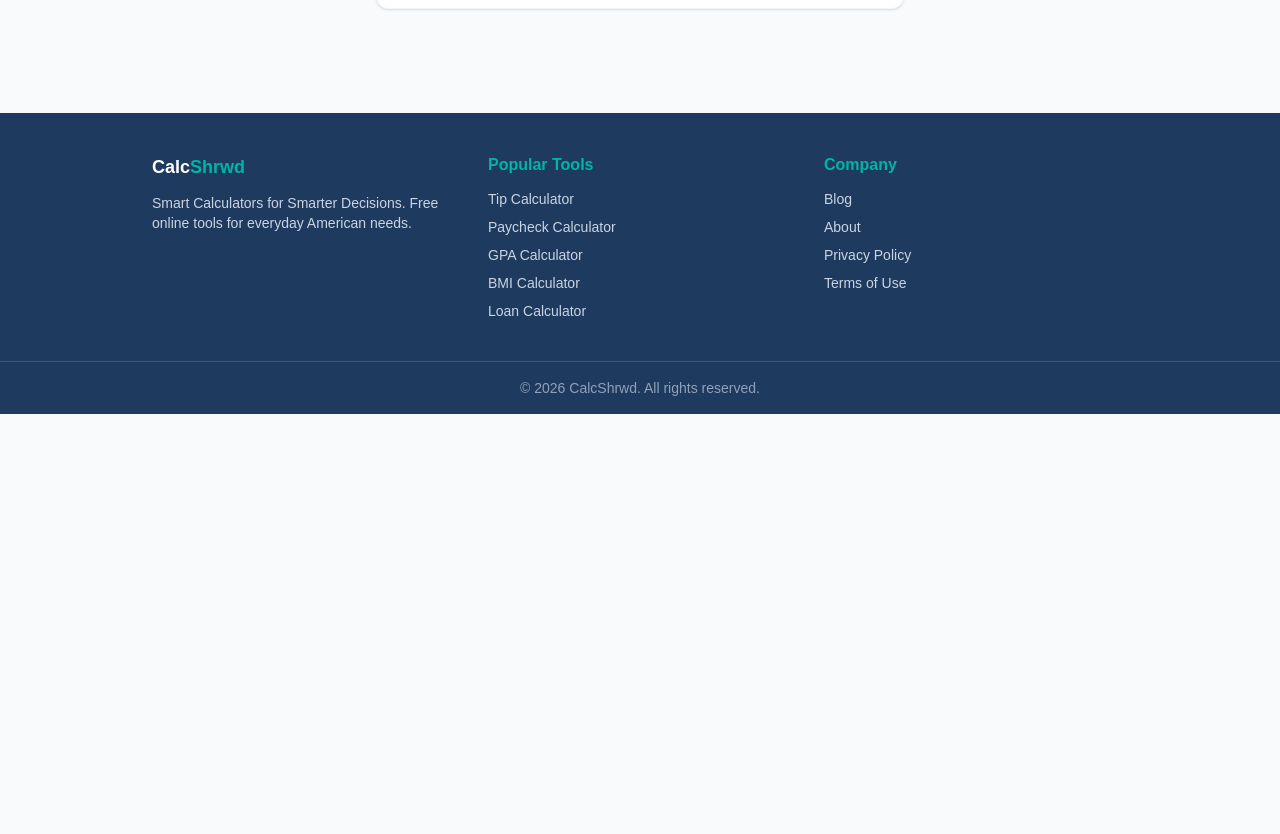
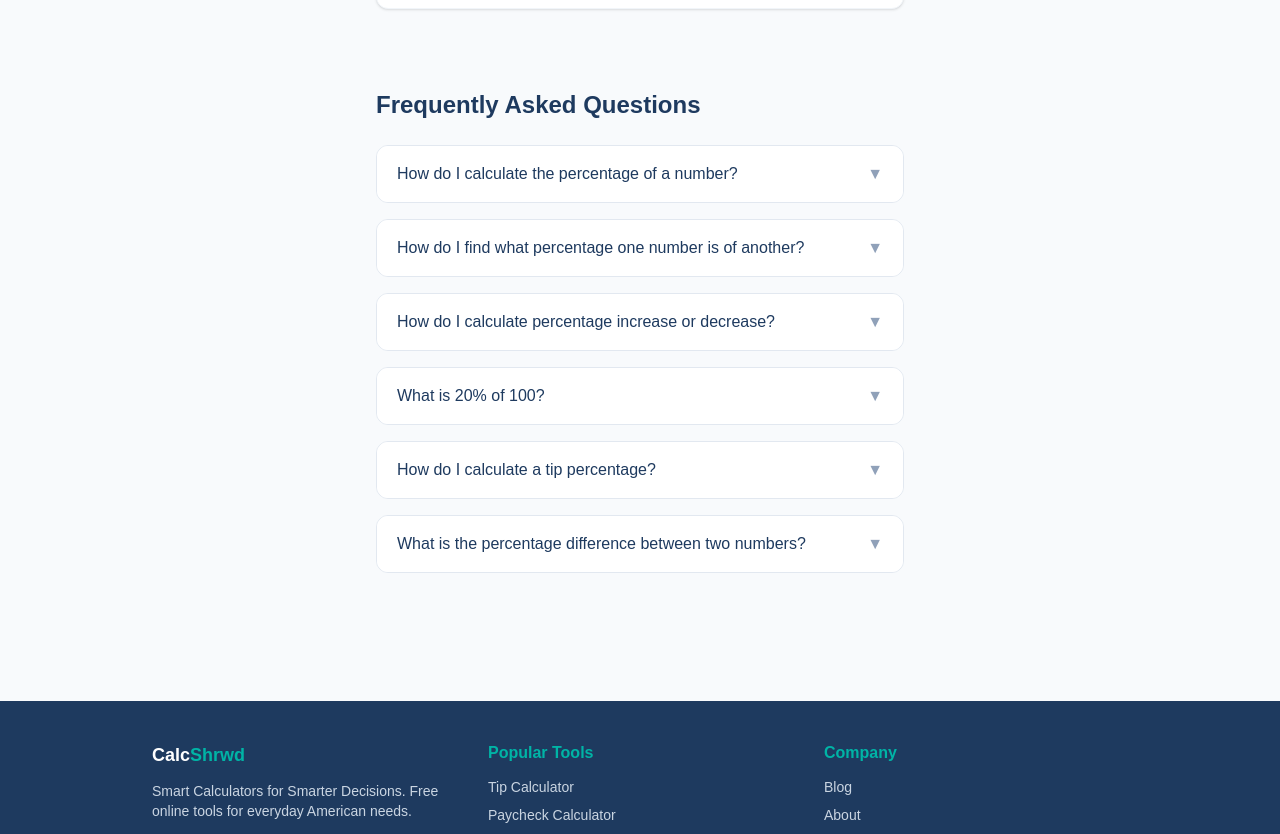
Before and after one commit to monkamonme-collab/calcshrwd, a Next.js app: page /tools/percentage-calculator in a window 1280 px wide. Shown: the part 693-1527 px from the top of the page. Before the commit the page ends 1107 px from the top, so only its background shows below. Built offline with nearby package versions, Linux system fonts and the light colour scheme.

Commit message:
Refactor Percentage Calculator layout and FAQ sectionseo: add FAQ section + FAQPage JSON-LD to percentage-calculator

```diff
--- a/app/tools/percentage-calculator/page.tsx
+++ b/app/tools/percentage-calculator/page.tsx
@@ -35,6 +35,7 @@ export default function PercentageCalculator() {
   const current = modes.find((m) => m.key === mode)!;
 
   return (
+    <>
       <div className="max-w-xl mx-auto px-6 py-10">
         <nav className="text-sm text-slate-400 mb-6">
           <Link href="/" className="hover:text-[#00B4A6]">Home</Link>{" / "}
@@ -93,5 +94,46 @@ export default function PercentageCalculator() {
           )}
         </div>
       </div>
+
+      {/* FAQ Section */}
+      <div className="max-w-xl mx-auto px-6 pb-16">
+        <script
+          type="application/ld+json"
+          dangerouslySetInnerHTML={{
+            __html: JSON.stringify({
+              "@context": "https://schema.org",
+              "@type": "FAQPage",
+              "mainEntity": [
+                { "@type": "Question", "name": "How do I calculate the percentage of a number?", "acceptedAnswer": { "@type": "Answer", "text": "To find X% of a number, multiply the number by X and divide by 100. For example, 20% of 150 = 150 × 20 ÷ 100 = 30." } },
+                { "@type": "Question", "name": "How do I find what percentage one number is of another?", "acceptedAnswer": { "@type": "Answer", "text": "Divide the part by the whole, then multiply by 100. For example, 30 is what percent of 150? → (30 ÷ 150) × 100 = 20%." } },
+                { "@type": "Question", "name": "How do I calculate percentage increase or decrease?", "acceptedAnswer": { "@type": "Answer", "text": "Percentage change = ((New Value − Old Value) ÷ Old Value) × 100. A positive result is an increase; a negative result is a decrease." } },
+                { "@type": "Question", "name": "What is 20% of 100?", "acceptedAnswer": { "@type": "Answer", "text": "20% of 100 is 20. You can find this by multiplying 100 × 0.20 = 20." } },
+                { "@type": "Question", "name": "How do I calculate a tip percentage?", "acceptedAnswer": { "@type": "Answer", "text": "Multiply the bill amount by the tip percentage divided by 100. For an 18% tip on a $50 bill: $50 × 0.18 = $9." } },
+                { "@type": "Question", "name": "What is the percentage difference between two numbers?", "acceptedAnswer": { "@type": "Answer", "text": "Percentage difference = |Value1 − Value2| ÷ ((Value1 + Value2) ÷ 2) × 100. This is used when neither value is a reference point." } }
+              ]
+            })
+          }}
+        />
+        <h2 className="text-2xl font-bold text-[#1E3A5F] mb-6 mt-10">Frequently Asked Questions</h2>
+        <div className="space-y-4">
+          {[
+            { q: "How do I calculate the percentage of a number?", a: "To find X% of a number, multiply the number by X and divide by 100. For example, 20% of 150 = 150 × 20 ÷ 100 = 30." },
+            { q: "How do I find what percentage one number is of another?", a: "Divide the part by the whole, then multiply by 100. For example, 30 is what percent of 150? → (30 ÷ 150) × 100 = 20%." },
+            { q: "How do I calculate percentage increase or decrease?", a: "Percentage change = ((New Value − Old Value) ÷ Old Value) × 100. A positive result is an increase; a negative result is a decrease." },
+            { q: "What is 20% of 100?", a: "20% of 100 is 20. You can find this by multiplying 100 × 0.20 = 20." },
+            { q: "How do I calculate a tip percentage?", a: "Multiply the bill amount by the tip percentage divided by 100. For an 18% tip on a $50 bill: $50 × 0.18 = $9." },
+            { q: "What is the percentage difference between two numbers?", a: "Percentage difference = |Value1 − Value2| ÷ ((Value1 + Value2) ÷ 2) × 100. This is used when neither value is a reference point." }
+          ].map(({ q, a }) => (
+            <details key={q} className="group border border-slate-200 rounded-xl overflow-hidden">
+              <summary className="flex justify-between items-center cursor-pointer px-5 py-4 bg-white hover:bg-slate-50 font-medium text-[#1E3A5F]">
+                {q}
+                <span className="ml-4 text-slate-400 group-open:rotate-180 transition-transform">▼</span>
+              </summary>
+              <div className="px-5 py-4 text-slate-600 text-sm bg-slate-50 border-t border-slate-100">{a}</div>
+            </details>
+          ))}
+        </div>
+      </div>
+    </>
   );
       }
```
Lines whose indentation alone changed are shown as unchanged.
